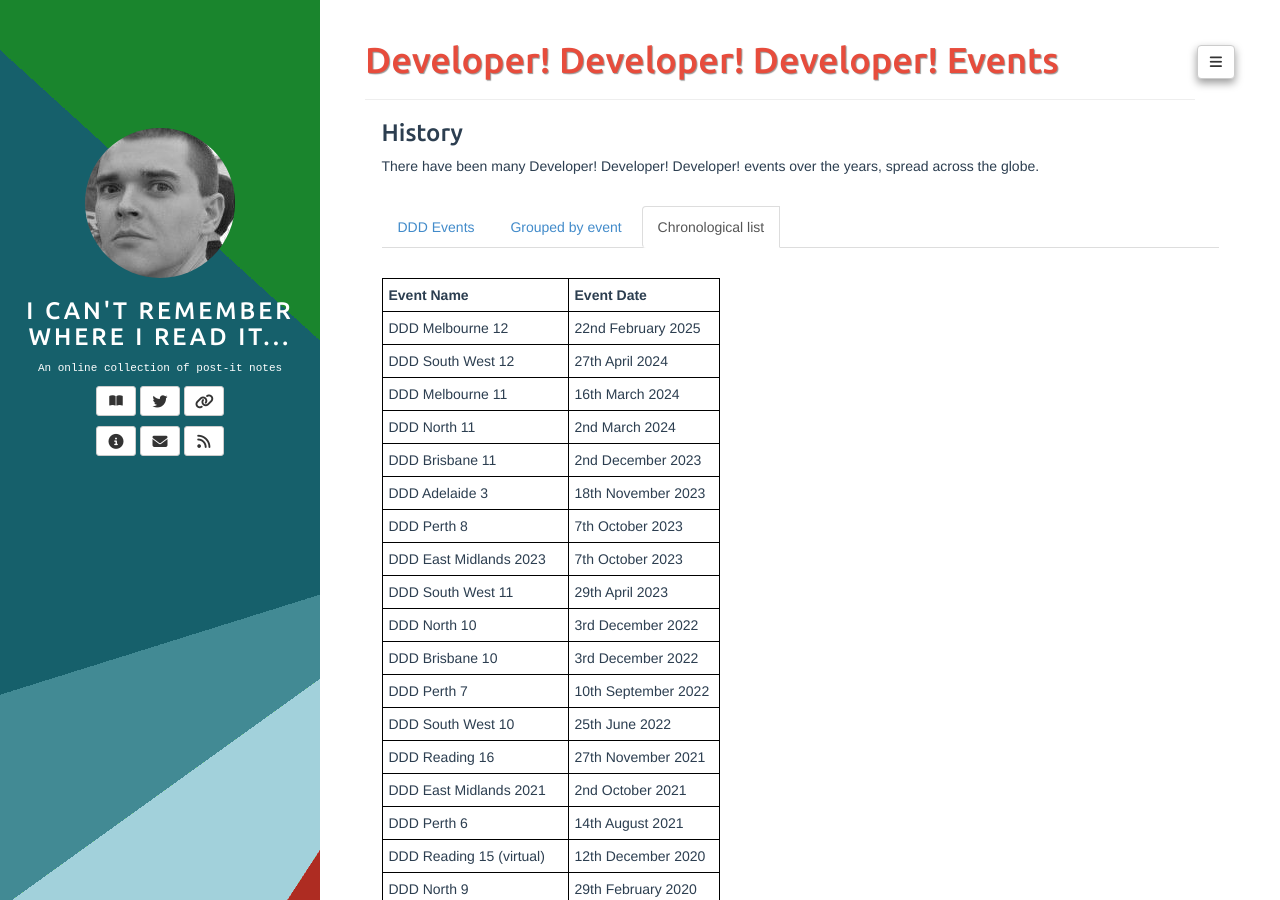
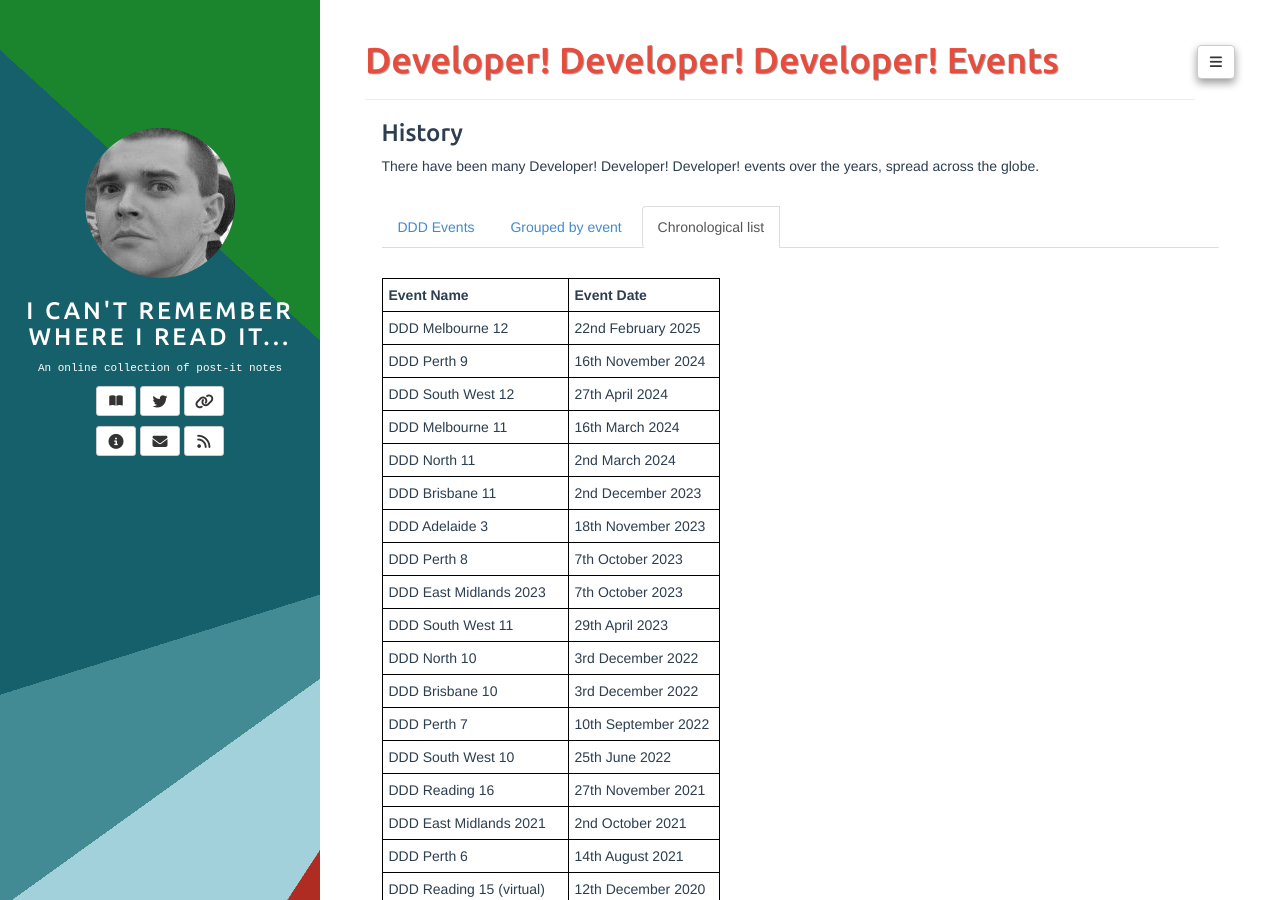
Before and after one commit to adrianbanks/adrianbanks.github.io, a Jekyll site: the page built from ddd-list.md, in a window 1280 px wide and 900 px high. Built offline with Jekyll 4.4.1, drawn with Linux system fonts in a browser that asks for light colours.

Commit message:
Add DDD Perth 2024

```diff
--- a/ddd-list.md
+++ b/ddd-list.md
@@ -16,6 +16,7 @@ There have been many Developer! Developer! Developer! events over the years, spr
 | **Event Name**             | **Event Date**      |
 | -------------------------- | ------------------- |
 |  DDD Melbourne 12          | 22nd February 2025  |
+|  DDD Perth 9               | 16th November 2024  |
 |  DDD South West 12         | 27th April 2024     |
 |  DDD Melbourne 11          | 16th March 2024     |
 |  DDD North 11              | 2nd March 2024      |
```
Also changed, not shown: ddd-grouped.md (+1 -0 lines).
